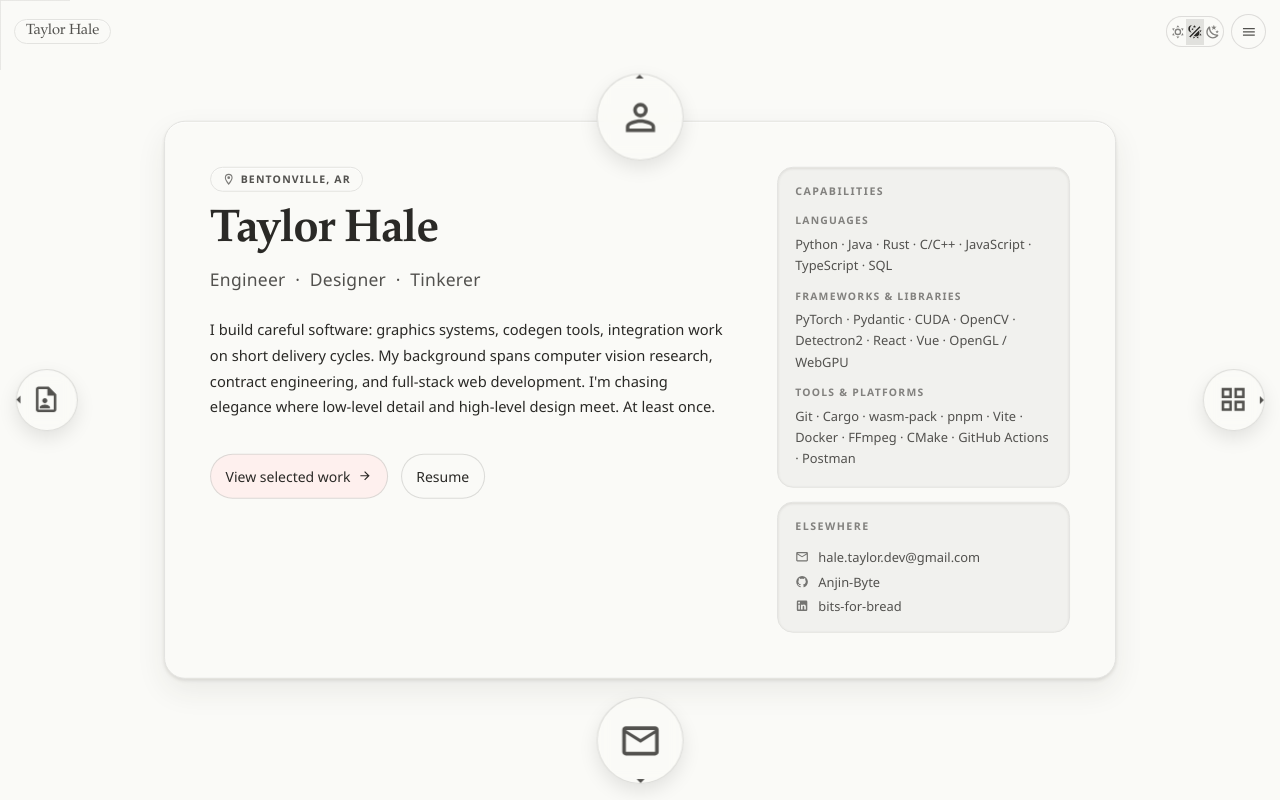
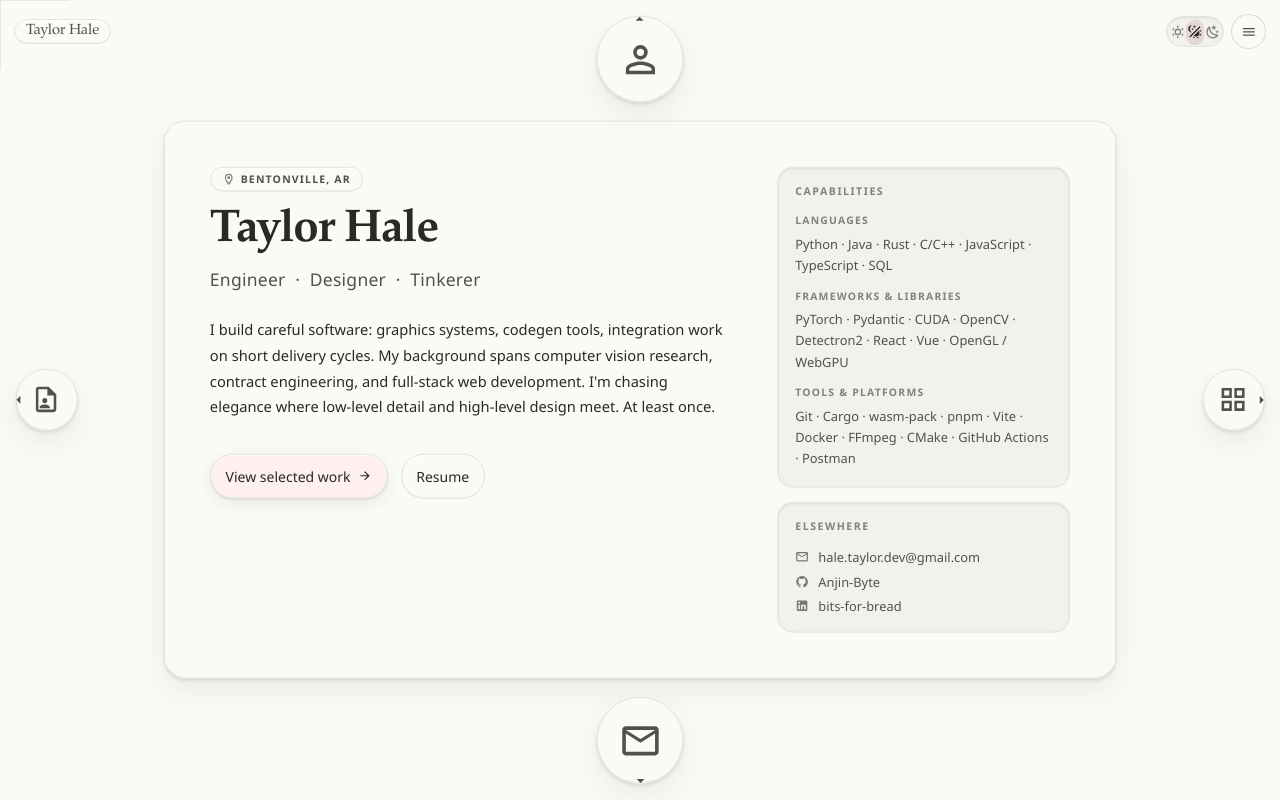
Before and after one commit to Anjin-Byte/Anjin-Byte.github.io, a Vue app in the folder app/: page / in a window 1280 px wide. Built offline with nearby package versions, Linux system fonts and the light colour scheme.

Commit message:
multiple small bug fixes

```diff
--- a/app/src/App.vue
+++ b/app/src/App.vue
@@ -78,7 +78,18 @@ import CompassNav from '@/components/space/CompassNav.vue';
   --island-edge: color-mix(in oklab, var(--theme-surface) 90%, var(--theme-ink) 10%);
   --shadow-1: rgba(54, 48, 40, 0.12); /* contact: tight, slightly stronger */
   --shadow-2: rgba(54, 48, 40, 0.08); /* cast: soft, faint */
-  --island-lip: inset 0 1px 0 rgba(255, 255, 255, 0.55); /* lit top edge */
+  /* The cut edge of the sheet, given thickness: top face lit, bottom face in
+     shadow. Expressed as a perceptual lightness delta (--cut) from the sheet's
+     OWN fill (not the field), so both themes get the SAME perceived edge depth
+     and the OKLab [0,1] clamp handles the mode asymmetry for free: in light the
+     lit face hits the white ceiling and becomes a whisper while the shadow
+     carries it; in dark both faces have headroom. Keeping the origin's a/b
+     tints the edge like lit/shadowed paper (never a glassy pure-white spec).
+     One knob — --cut — tunes the edge across every surface and both themes. */
+  --cut: 0.05;
+  --island-lip:
+    inset 0  1px 0 oklab(from var(--island-fill) calc(l + var(--cut)) a b),
+    inset 0 -1px 0 oklab(from var(--island-fill) calc(l - var(--cut)) a b);
   --elev-1: 0 1px 2px var(--shadow-1), 0 6px 18px var(--shadow-2);  /* resting */
   --elev-2: 0 2px 4px var(--shadow-1), 0 14px 34px var(--shadow-2); /* hero */
   --well-recess: color-mix(in oklab, var(--theme-surface) 96%, var(--theme-ink) 4%);
@@ -87,6 +98,14 @@ import CompassNav from '@/components/space/CompassNav.vue';
      wash on dark) — so one token, no per-mode override. Pairs with
      --island-edge; no shadow, because depth cues this small read as grime. */
   --badge-fill: color-mix(in oklab, var(--theme-ink) 6%, transparent);
+
+  /* Pressable keys (links, buttons, the active toggle segment): cut from the
+     same paper, they rest proud and sink IN on :active. Hover warms the fill a
+     step; the accent variant tints toward --theme-accent. All derive from
+     --island-fill / --theme-accent, so they track the theme — no per-mode dup. */
+  --key-hover-fill: color-mix(in oklab, var(--island-fill) 93%, var(--theme-ink) 7%);
+  --key-primary-fill: color-mix(in oklab, var(--island-fill) 82%, var(--theme-accent) 18%);
+  --key-primary-hover: color-mix(in oklab, var(--island-fill) 76%, var(--theme-accent) 24%);
 }
 
 /*
@@ -208,6 +227,71 @@ body {
   line-height: 1;
 }
 
+/* ── Pressable keys ───────────────────────────────────────────────────────
+   The interactive member of the paper family: rests raised (the cut edge),
+   sinks into a recess on :active — "the press." Consuming components own
+   layout (padding, size, gap); these own material + state only. Focus is an
+   explicit ring, never depth alone (a11y — the lesson neumorphism skipped). */
+.paper-key {
+  background: var(--island-fill);
+  border: 1px solid var(--island-edge);
+  border-radius: var(--radius-pill);
+  box-shadow: var(--island-lip);
+  color: var(--theme-text-primary);
+  text-decoration: none;
+  cursor: pointer;
+  transition: background-color 140ms ease, border-color 140ms ease, box-shadow 110ms ease;
+}
+.paper-key:hover {
+  background: var(--key-hover-fill);
+  border-color: var(--theme-grid-border);
+}
+.paper-key:active {
+  box-shadow: inset 0 1px 2px var(--shadow-1);
+}
+.paper-key:focus-visible {
+  outline: 2px solid var(--theme-accent-ring);
+  outline-offset: 2px;
+}
+
+/* Accent call-to-action: tinted fill + a touch of lift; same press. */
+.paper-key--primary {
+  background: var(--key-primary-fill);
+  box-shadow: var(--island-lip), var(--elev-1);
+}
+.paper-key--primary:hover {
+  background: var(--key-primary-hover);
+  border-color: var(--theme-grid-border);
+}
+.paper-key--primary:active {
+  box-shadow: inset 0 1px 2px var(--shadow-1);
+}
+
+/* Ghost key: flush until touched (icon buttons in a tray, inactive segments).
+   No resting fill/edge/lip — just a hover wash + the press. Self-contained. */
+.paper-key--ghost {
+  background: transparent;
+  border: 1px solid transparent;
+  border-radius: var(--radius-pill);
+  box-shadow: none;
+  color: var(--theme-text-tertiary);
+  text-decoration: none;
+  cursor: pointer;
+  transition: background-color 120ms ease, border-color 120ms ease, color 120ms ease, box-shadow 110ms ease;
+}
+.paper-key--ghost:hover {
+  background: var(--key-hover-fill);
+  border-color: var(--island-edge);
+  color: var(--theme-text-primary);
+}
+.paper-key--ghost:active {
+  box-shadow: inset 0 1px 2px var(--shadow-1);
+}
+.paper-key--ghost:focus-visible {
+  outline: 2px solid var(--theme-accent-ring);
+  outline-offset: 2px;
+}
+
 .section-kicker {
   align-self: start;
   color: var(--theme-text-secondary);
@@ -237,16 +321,16 @@ body {
 }
 
 /* Dark mode: a raised object catches more light, so the plate rides LIGHTER
-   than the deep field and the edge is a lit rim; shadows go near-black and
-   stronger (low-L surfaces need more shadow to read). The lit lip warms toward
-   the surface rather than pure white to avoid a glassy specular. The well
-   recedes to field level so it reads pressed back down to the page. */
+   than the deep field; shadows go near-black and stronger (low-L surfaces need
+   more shadow to read). Both --well-recess and the cut edge need NO override —
+   they derive from --island-fill (+ --cut) in :root and `var()` resolves
+   lazily, so they track this mode's fill on their own. The well sits a faint
+   step below the plate (≈ΔL 0.05), not on the field floor — the inset shadow
+   carries the recess, so the fill needn't go all the way dark. */
 html[data-theme-mode="dark"] {
   --island-fill: color-mix(in oklab, var(--theme-surface) 88%, var(--theme-ink) 12%);
   --island-edge: color-mix(in oklab, var(--theme-surface) 80%, white 8%);
   --shadow-1: rgba(0, 0, 0, 0.55);
   --shadow-2: rgba(0, 0, 0, 0.40);
-  --island-lip: inset 0 1px 0 color-mix(in oklab, var(--theme-surface) 72%, white 16%);
-  --well-recess: var(--theme-surface);
 }
 </style>
--- a/app/src/components/layout/ThemeToggle.vue
+++ b/app/src/components/layout/ThemeToggle.vue
@@ -29,12 +29,14 @@ const { preference } = useThemePreference();
 </template>
 
 <style scoped>
+/* A recessed track cut into the chrome; the active mode is a raised key sitting
+   in the groove (accent-tinted), inactive segments sit flush. Matches the
+   pressable-key language in App.vue. */
 .theme-toggle {
-  background: color-mix(in oklab, var(--theme-surface) 74%, transparent) !important;
-  border: 1px solid color-mix(in oklab, var(--theme-grid-border) 55%, white 8%);
-  border-radius: 999px;
-  backdrop-filter: blur(10px) saturate(1.05);
-  -webkit-backdrop-filter: blur(10px) saturate(1.05);
+  background: var(--well-recess) !important;
+  border: 1px solid var(--island-edge);
+  border-radius: var(--radius-pill);
+  box-shadow: inset 0 1px 2px var(--shadow-1);
   margin-inline-start: 8px;
   padding: 2px;
 }
@@ -42,6 +44,7 @@ const { preference } = useThemePreference();
 .theme-toggle :deep(.v-btn) {
   color: var(--theme-text-tertiary) !important;
   opacity: 1 !important;
+  border-radius: var(--radius-pill) !important;
   transition:
     color 160ms ease,
     background-color 160ms ease,
@@ -54,8 +57,8 @@ const { preference } = useThemePreference();
 
 .theme-toggle :deep(.v-btn--active) {
   color: var(--theme-text-primary) !important;
-  background: color-mix(in oklab, var(--theme-grid-accent) 24%, var(--theme-surface) 76%) !important;
-  box-shadow: inset 0 1px 0 rgba(255, 255, 255, 0.2);
+  background: var(--key-primary-fill) !important;
+  box-shadow: var(--island-lip) !important;
 }
 
 .theme-toggle :deep(.v-icon) {
--- a/app/src/components/sections/HeroSection.vue
+++ b/app/src/components/sections/HeroSection.vue
@@ -5,6 +5,7 @@ import { contactLinks, profile, skills } from '../../data/profile';
 const heroLinks = contactLinks.filter((link) =>
   link.label === 'Email' || link.label === 'GitHub' || link.label === 'LinkedIn'
 );
+const locationLink = contactLinks.find((link) => link.label === 'Location');
 </script>
 
 <template>
@@ -12,17 +13,23 @@ const heroLinks = contactLinks.filter((link) =>
     <v-container class="hero-container">
       <div class="hero-frame glass-panel glass-panel--strong">
         <div class="hero-main">
-          <span class="hero-kicker glass-chip section-kicker"><v-icon :icon="mdiMapMarkerOutline" class="hero-location-icon" />{{ profile.location }}</span>
+          <a
+            :href="locationLink?.href"
+            target="_blank"
+            rel="noopener noreferrer"
+            class="hero-kicker glass-chip section-kicker"
+            :aria-label="`${profile.location} — open in maps`"
+          ><v-icon :icon="mdiMapMarkerOutline" class="hero-location-icon" />{{ profile.location }}</a>
           <h1 class="hero-name section-heading">{{ profile.name }}</h1>
           <p class="hero-tagline">{{ profile.tagline }}</p>
           <p class="hero-bio">{{ profile.bio }}</p>
 
           <div class="hero-actions">
-            <a href="#projects" class="hero-link hero-link--primary">
+            <router-link to="/projects" class="hero-link paper-key paper-key--primary">
               View selected work
               <v-icon :icon="mdiArrowRight" class="hero-link-icon" />
-            </a>
-            <a href="#resume" class="hero-link">Resume</a>
+            </router-link>
+            <router-link to="/resume" class="hero-link paper-key">Resume</router-link>
           </div>
         </div>
 
@@ -87,6 +94,17 @@ const heroLinks = contactLinks.filter((link) =>
 
 .hero-kicker {
   margin-bottom: 1.2rem;
+  text-decoration: none;
+  transition: color 140ms ease;
+}
+
+.hero-kicker:hover {
+  color: var(--theme-text-primary);
+}
+
+.hero-kicker:focus-visible {
+  outline: 2px solid var(--theme-accent-ring);
+  outline-offset: 2px;
 }
 
 .hero-location {
@@ -132,28 +150,13 @@ const heroLinks = contactLinks.filter((link) =>
   gap: 0.9rem;
 }
 
+/* Material + states come from .paper-key / .paper-key--primary (App.vue);
+   this owns layout only. */
 .hero-link {
   display: inline-flex;
   align-items: center;
   gap: 0.55rem;
-  text-decoration: none;
   padding: 0.8rem 1.05rem;
-  border-radius: 999px;
-  color: var(--theme-text-primary);
-  border: 1px solid color-mix(in oklab, var(--theme-grid-border) 56%, white 6%);
-  background: color-mix(in oklab, var(--theme-surface) 72%, transparent);
-  transition: transform 150ms ease, border-color 150ms ease, color 150ms ease;
-}
-
-.hero-link--primary {
-  background: color-mix(in oklab, var(--theme-surface) 82%, var(--theme-accent) 18%);
-}
-
-.hero-link:hover,
-.hero-link:focus-visible {
-  transform: translateY(-1px);
-  border-color: var(--theme-grid-border);
-  outline: none;
 }
 
 .hero-link-icon {
--- a/app/src/components/space/CompassNav.vue
+++ b/app/src/components/space/CompassNav.vue
@@ -47,6 +47,9 @@ function go(route: string): void {
   pointer-events: none;
 }
 
+/* A round paper token on the topmost layer (above the islands), so it earns
+   --elev-2. Opaque cut-paper stock — no glass — which also reads more legibly
+   over the living grid. Presses in on click; explicit focus ring restored. */
 .compass__marker {
   position: absolute;
   left: 0;
@@ -56,24 +59,26 @@ function go(route: string): void {
   padding: 0;
   border-radius: 50%;
   color: var(--theme-ink-secondary);
-  background: color-mix(in oklab, var(--theme-surface) 82%, transparent);
-  border: 1px solid color-mix(in oklab, var(--theme-grid-border) 58%, white 8%);
-  backdrop-filter: blur(10px) saturate(1.05);
-  -webkit-backdrop-filter: blur(10px) saturate(1.05);
-  box-shadow:
-    inset 0 1px 0 rgba(255, 255, 255, 0.08),
-    0 8px 22px rgba(0, 0, 0, 0.1);
+  background: var(--island-fill);
+  border: 1px solid var(--island-edge);
+  box-shadow: var(--island-lip), var(--elev-2);
   cursor: pointer;
-  transition: color 0.18s ease, box-shadow 0.18s ease;
+  transition: color 0.18s ease, background-color 0.18s ease, box-shadow 0.14s ease;
 }
 
-.compass__marker:hover,
+.compass__marker:hover {
+  color: var(--theme-ink);
+  background: var(--key-hover-fill);
+}
+
+.compass__marker:active {
+  box-shadow: inset 0 1px 2px var(--shadow-1);
+}
+
 .compass__marker:focus-visible {
   color: var(--theme-ink);
-  box-shadow:
-    inset 0 1px 0 rgba(255, 255, 255, 0.12),
-    0 10px 26px rgba(0, 0, 0, 0.16);
-  outline: none;
+  outline: 2px solid var(--theme-accent-ring);
+  outline-offset: 2px;
 }
 
 /* A full-size layer rotated to the true bearing; its triangle sits just past the
--- a/app/src/composables/useCompass.ts
+++ b/app/src/composables/useCompass.ts
@@ -11,7 +11,6 @@ import {
   COMPASS_STIFFNESS,
   COMPASS_FRICTION,
   COMPASS_ITERATIONS,
-  COMPASS_HEADER_INSET,
   COMPASS_EDGE_MARGIN,
 } from '../space/layoutConfig';
 import {
@@ -39,7 +38,7 @@ export interface MarkerView {
 function safeBox(vp: { w: number; h: number }): Box {
   return {
     minX: COMPASS_EDGE_MARGIN,
-    minY: COMPASS_HEADER_INSET,
+    minY: COMPASS_EDGE_MARGIN,
     maxX: vp.w - COMPASS_EDGE_MARGIN,
     maxY: vp.h - COMPASS_EDGE_MARGIN,
   };
--- a/app/src/types/theme.ts
+++ b/app/src/types/theme.ts
@@ -113,7 +113,13 @@ export const DARK_THEME: ThemePalette = {
   grain_intensity: 0.008,             // subtle dither — enough to break banding
 
   ink_secondary_t: 0.78,              // same proportions as light
-  ink_tertiary_t:  0.54,
+  // Dark-only: most text now sits on islands (--island-fill, L≈0.26), not the
+  // bare field, so tertiary needs a higher t than light's 0.54 to keep its
+  // intended ~3:1 metadata contrast there (→ 3.58:1 on islands vs 3.03 at 0.54).
+  // Future tier tuning should measure against the island, not --surface.
+  // GUARDRAIL: low tiers must not sit on accent keys in dark — tertiary on
+  // --key-primary is ≈2.28:1; accent keys (hero CTA, demo links) use primary text.
+  ink_tertiary_t:  0.60,
   // Muted purple — OKLCH(L, C, H).  H=305° is magenta-leaning purple: only
   // ~50° rotation from the light-mode rose, so the two modes feel like a
   // transposition of the same harmonic family rather than different brands.
```
Also changed, not shown: app/src/components/layout/ContactStrip.vue (+3 -16 lines), app/src/components/sections/ProjectsSection.vue (+12 -37 lines), app/src/space/layoutConfig.ts (+4 -4 lines).
